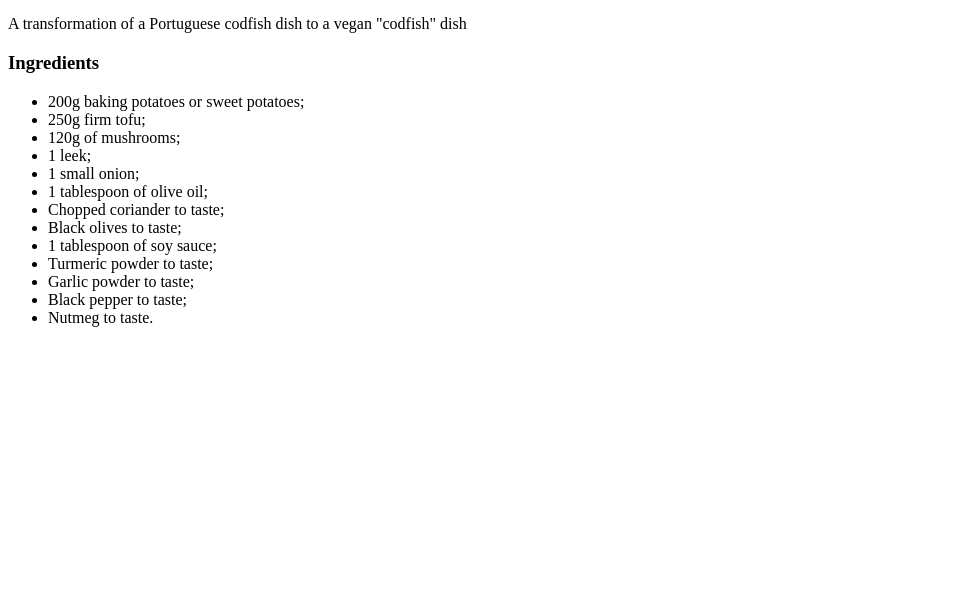
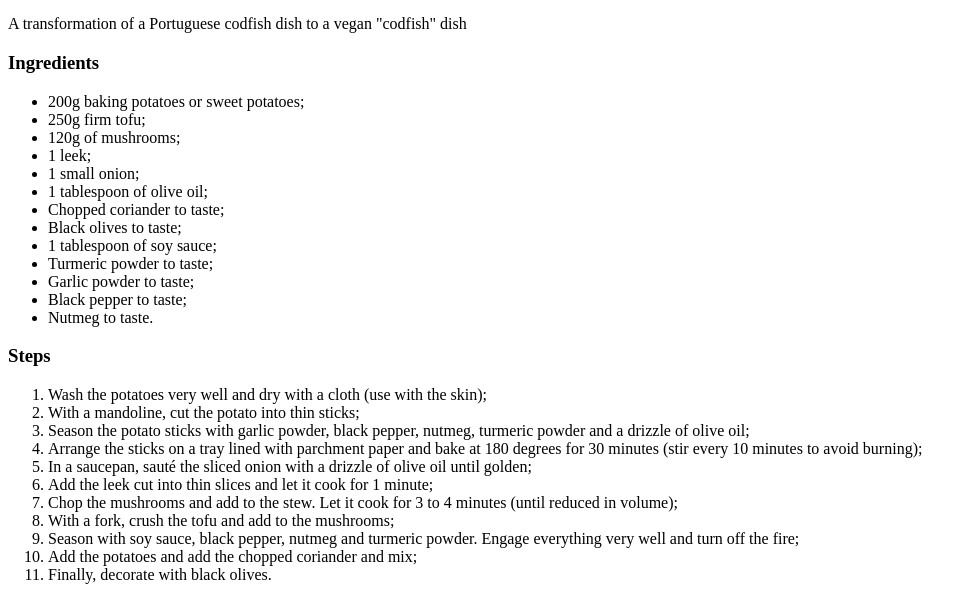
Before and after one commit to goncalofpandrade/odin-recipes, a plain HTML site: page recipes/tofu_ah_bras.html in a window 1280 px wide. Shown: the part 428-1028 px from the top of the page, without its empty margins (0-976 px from the left). Before the commit the page ends 800 px from the top, so only its background shows below. Drawn offline with Linux system fonts and the light colour scheme.

Commit message:
Add heading and ordered list for second favorite recipe steps

```diff
--- a/recipes/tofu_ah_bras.html
+++ b/recipes/tofu_ah_bras.html
@@ -26,5 +26,19 @@
         <li>Black pepper to taste;</li>
         <li>Nutmeg to taste.</li>
     </ul>
+    <h3>Steps</h3>
+    <ol>
+        <li>Wash the potatoes very well and dry with a cloth (use with the skin);</li>
+        <li>With a mandoline, cut the potato into thin sticks;</li>
+        <li>Season the potato sticks with garlic powder, black pepper, nutmeg, turmeric powder and a drizzle of olive oil;</li>
+        <li>Arrange the sticks on a tray lined with parchment paper and bake at 180 degrees for 30 minutes (stir every 10 minutes to avoid burning);</li>
+        <li>In a saucepan, sauté the sliced onion with a drizzle of olive oil until golden;</li>
+        <li>Add the leek cut into thin slices and let it cook for 1 minute;</li>
+        <li>Chop the mushrooms and add to the stew. Let it cook for 3 to 4 minutes (until reduced in volume);</li>
+        <li>With a fork, crush the tofu and add to the mushrooms;</li>
+        <li>Season with soy sauce, black pepper, nutmeg and turmeric powder. Engage everything very well and turn off the fire;</li>
+        <li>Add the potatoes and add the chopped coriander and mix;</li>
+        <li>Finally, decorate with black olives.</li>
+    </ol>
 </body>
 </html>
```
